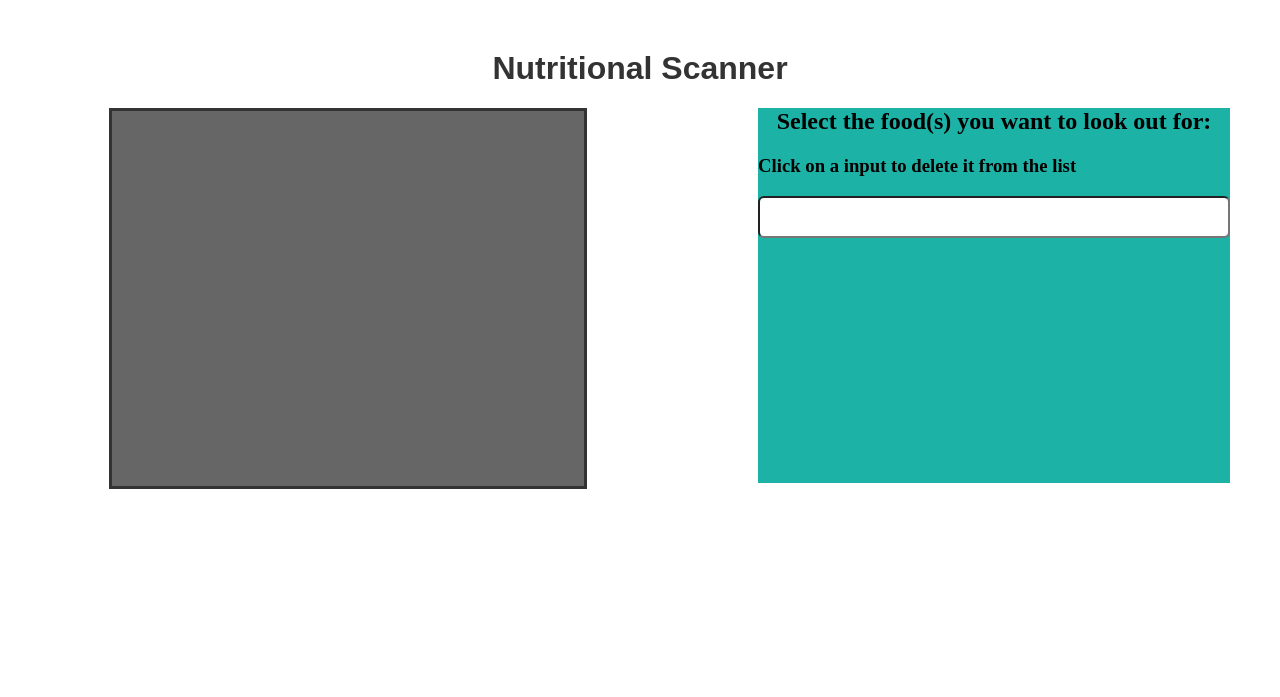
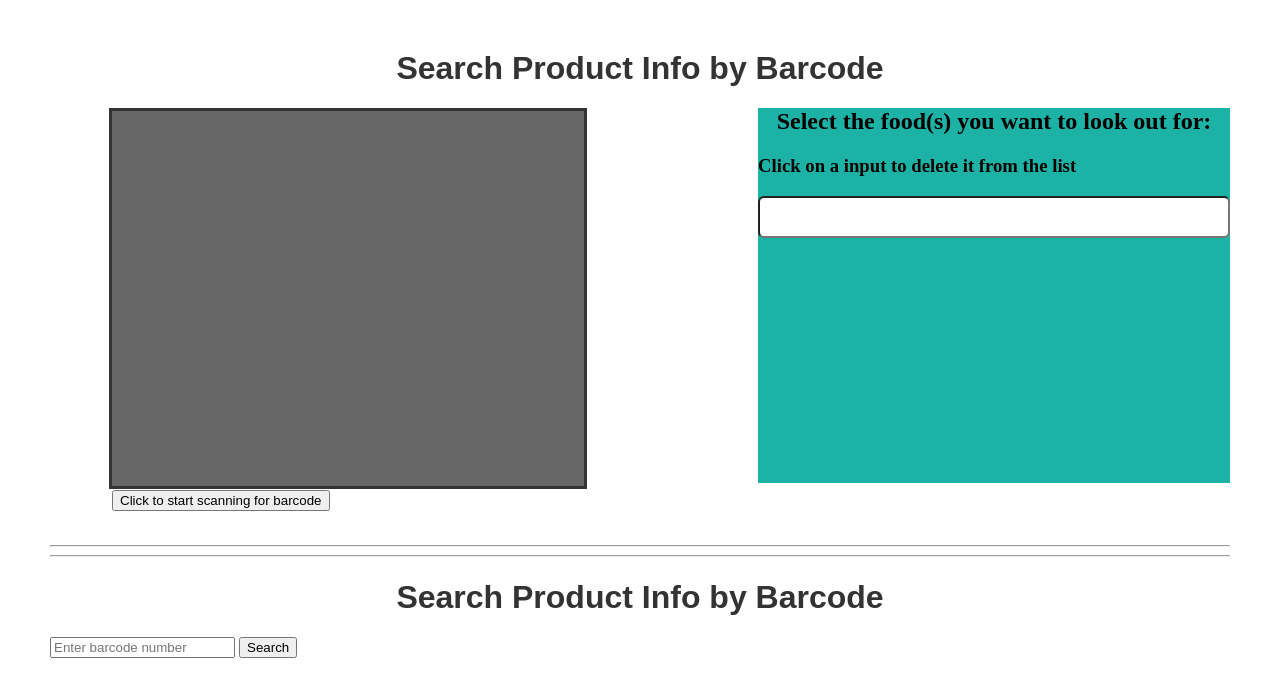
Before and after one commit to PiShrestha/main, a Flask app: page / in a window 1280 px wide. Shown: the top 697 px of the page. Run offline with Flask 3, Linux system fonts and the light colour scheme.

Commit message:
Update index.html to include barcode

```diff
--- a/site/templates/index.html
+++ b/site/templates/index.html
@@ -1,15 +1,12 @@
 <!DOCTYPE html>
-<html lange="en">
+<html>
 <head>
     <meta charset="utf-8">
     <meta name="viewport" content="width=device-width, initial-scale=1.0">
     <meta http-equiv="x-ua-compatible" content="ie=edge">
 
-        <!--Name of the App-->
-        <Title>
-            Nutritional Scanner
-        </Title>
 
+    <title>Nutritional Information</title>
     <style>
         h1{
             font-family: sans-serif;
@@ -58,32 +55,41 @@
         }
 
     </style>
+</head>
+<body>
+    <h1>Search Product Info by Barcode</h1>
+<!--Create the screen with the current dimesion of the screen-->
+<div id="screen">
 
-    </head>
 
-    <body>
+    <!--Left side that play camera image-->
+    <div id="container">
 
-        <h1>
-            Nutritional Scanner
-        </h1>
-    <div id="screen">
-        <div id="container">
+        <!--Adjust videoElement to change camera size in the container size-->
         <video autoplay="true" id="videoElement">
 
         </video>
+        <button id="myButton">Click to start scanning for barcode</button>
     </div>
 
 
+    <!--Right side of the screen for displaying allergen list-->
     <div id="rightForAllergy">
         <!-- Search input -->
+
+        <!--Basic text/header-->
         <h2>
             Select the food(s) you want to look out for:
         </h2>
         <h3>
             Click on a input to delete it from the list
         </h3>
+
+        <!--Creates the input bar and then filter all possible options-->
         <input type="text" id="searchInput" list="optionsList" oninput="filterOptions(event.target.value)">
-            <!-- Datalist for options -->
+
+
+        <!-- Datalist for options of allergens (add more in the same format for more options)-->
         <datalist id="optionsList">
             <option value="Pork">
             <option value="Eggs">
@@ -92,16 +98,49 @@
 <!-- Add more options as needed -->
         </datalist>
 
-<!-- Selected options list -->
+<!-- Selected options list  to display the choosen items-->
         <ul id="selectedOptions"></ul>
 
         </div>
     </div>
 
+    <br>
+    <br>
+    <br>
+    <hr>
+    <hr>
 
+<!--Barcode info part-->
+    <h1>Search Product Info by Barcode</h1>
+    <form method="POST">
+        <input type="text" name="barcode" placeholder="Enter barcode number" required>
+        <button type="submit">Search</button>
+    </form>
+    {% if product %}
+        <h2>Product Information:</h2>
+        {% if product == 'Product not found or doesn\'t exist.' %}
+            <p>{{ product }}</p>
+        {% else %}
+            <p>Product Name: {{ product.name }}</p>
+            <p>Serving Size: {{ product.serving_size }}</p>
+            <p>Allergens: {{ product.allergens }}</p>
+            <p>Ingredients: {{ product.ingredients }}</p>
+            <p>Nutriments:</p>
+            <ul>
+                {% for nutrient, value in product.nutriments.items() %}
+                    <li>{{ nutrient }}: {{ value }}</li>
+                {% endfor %}
+            </ul>
+        {% endif %}
+    {% endif %}
+
+
+    <!--Script for top part of display-->
     <script>
+        //gets current elements in the list
         const selectedOptionsList = document.getElementById('selectedOptions');
 
+        //get items from the database of options then shows themif they are still available
         function filterOptions(value) {
           const optionsList = document.getElementById('optionsList');
           const options = optionsList.getElementsByTagName('option');
@@ -124,7 +163,7 @@
           }
         }
 
-        // Add event listener for option selection
+        // Add event listener for option selection, if option is clicked add it to the list
         document.getElementById('searchInput').addEventListener('change', function(event) {
           addToSelectedList(event.target.value);
         });
@@ -139,6 +178,7 @@
           }
         });
 
+        //adds to the list and if a part of the list is selected, delete that part
         function addToSelectedList(value) {
           // Check if the value already exists in the list
           if (!selectedOptionsList.querySelector(`li[data-value="${value}"]`)) {
@@ -155,7 +195,9 @@
         </script>
 
 
+    <!--Script for camera in the box, sets up a video element and then uses that element-->
     <script>
+        //camera script
         let video = document.querySelector("#videoElement")
         if (navigator.mediaDevices.getUserMedia){
             navigator.mediaDevices.getUserMedia({video: true}).then(function(stream){
```
Lines whose indentation alone changed are shown as unchanged.
